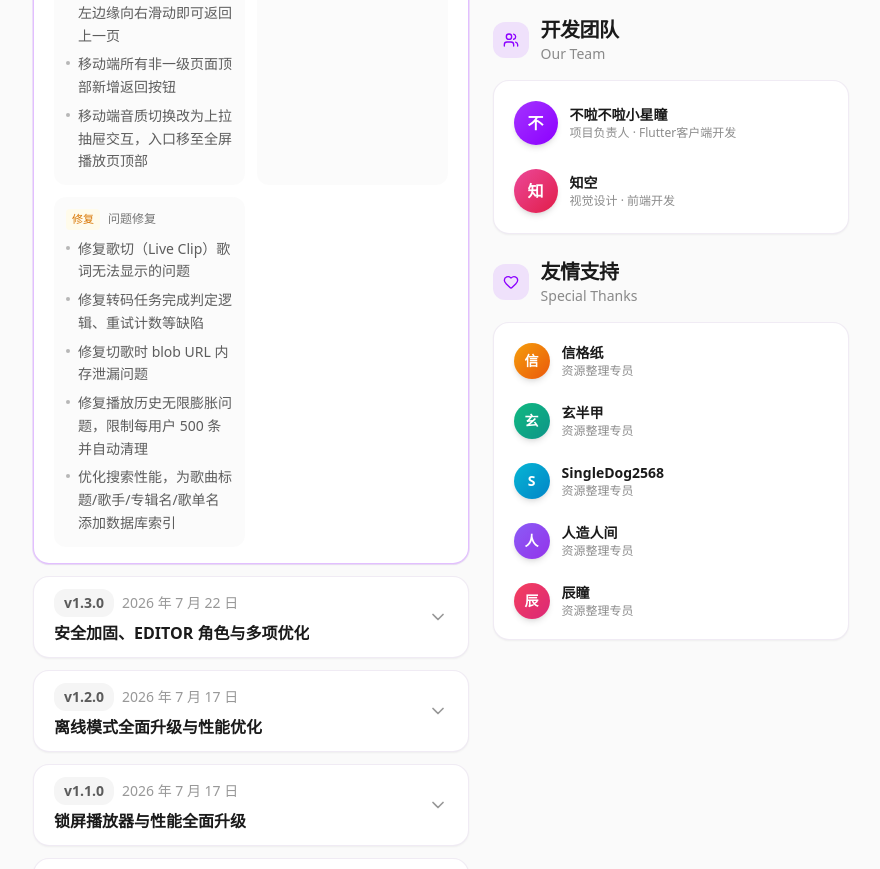
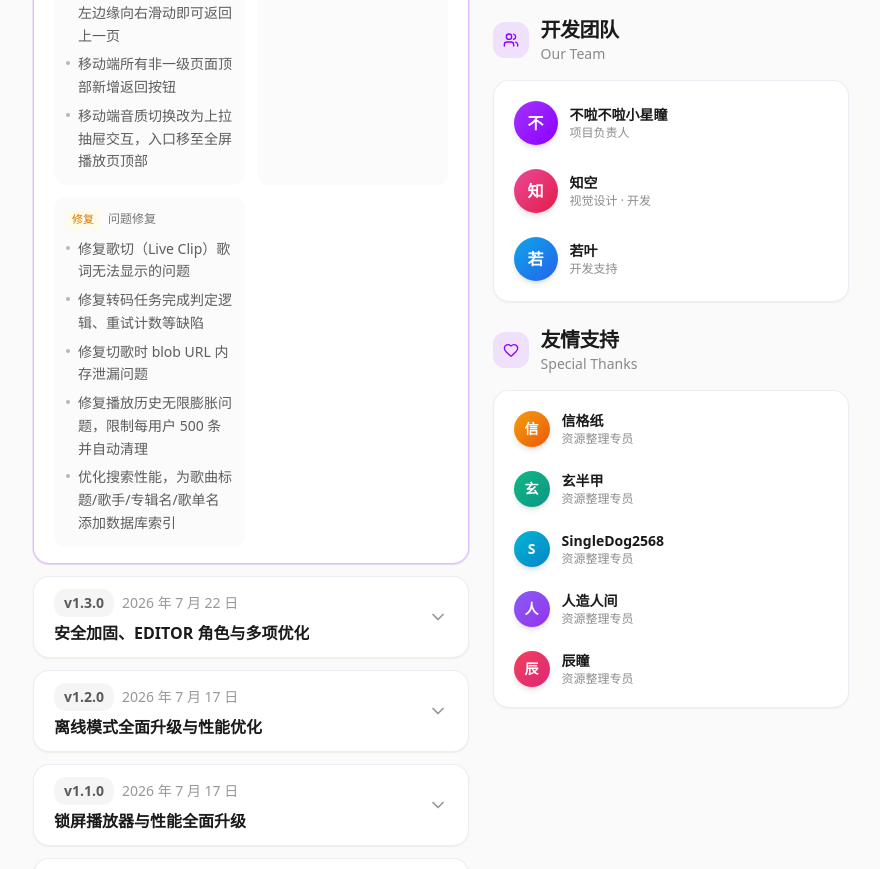
Before and after one commit to kiriharachikuu/music-web, a Next.js app: page /about in a window 1280 px wide. Shown: the part 1020-1889 px from the top of the page, without its empty margins (327-1207 px from the left). Built offline with nearby package versions, Linux system fonts and the light colour scheme; no server answers.

Commit message:
添加开发名单

```diff
--- a/app/about/page.tsx
+++ b/app/about/page.tsx
@@ -178,6 +178,17 @@ function MemberList({ members, compact = false }: { members: AboutMember[]; comp
     <div className="grid gap-2 rounded-2xl border border-border/60 bg-card p-3 shadow-sm">
       {members.map((member) => (
         <div key={member.name} className="flex items-center gap-3 rounded-xl px-2 py-2 transition-colors hover:bg-muted/60">
+          {member.avatarUrl ? (
+            // eslint-disable-next-line @next/next/no-img-element
+            <img
+              src={member.avatarUrl}
+              alt={member.name}
+              className={cn(
+                "shrink-0 rounded-full object-cover shadow-md ring-1 ring-border/40",
+                compact ? "h-9 w-9" : "h-11 w-11"
+              )}
+            />
+          ) : (
             <span
               className={cn(
                 "flex shrink-0 items-center justify-center rounded-full bg-gradient-to-br font-bold text-white shadow-md",
@@ -187,6 +198,7 @@ function MemberList({ members, compact = false }: { members: AboutMember[]; comp
             >
               {member.name.charAt(0)}
             </span>
+          )}
           <div className="min-w-0">
             <p className="truncate text-sm font-semibold">{member.name}</p>
             <p className="truncate text-xs text-foreground/50">{member.role}</p>
--- a/lib/constants/about.ts
+++ b/lib/constants/about.ts
@@ -62,18 +62,25 @@ export type AboutMember = {
   name: string;
   role: string;
   avatarColor: string;
+  /** 可选：填了则展示图片头像，未填则用字母 + avatarColor 兜底 */
+  avatarUrl?: string;
 };
 
 export const ABOUT_TEAM_MEMBERS: AboutMember[] = [
   {
     name: "不啦不啦小星瞳",
-    role: "项目负责人 · Flutter客户端开发",
+    role: "项目负责人",
     avatarColor: "from-primary/80 to-primary",
   },
   {
     name: "知空",
-    role: "视觉设计 · 前端开发",
+    role: "视觉设计 · 开发",
     avatarColor: "from-pink-500 to-rose-600",
+  },
+  {
+    name: "若叶",
+    role: "开发支持",
+    avatarColor: "from-sky-500 to-blue-600",
   },
 ];
 
```
Lines whose indentation alone changed are shown as unchanged.
